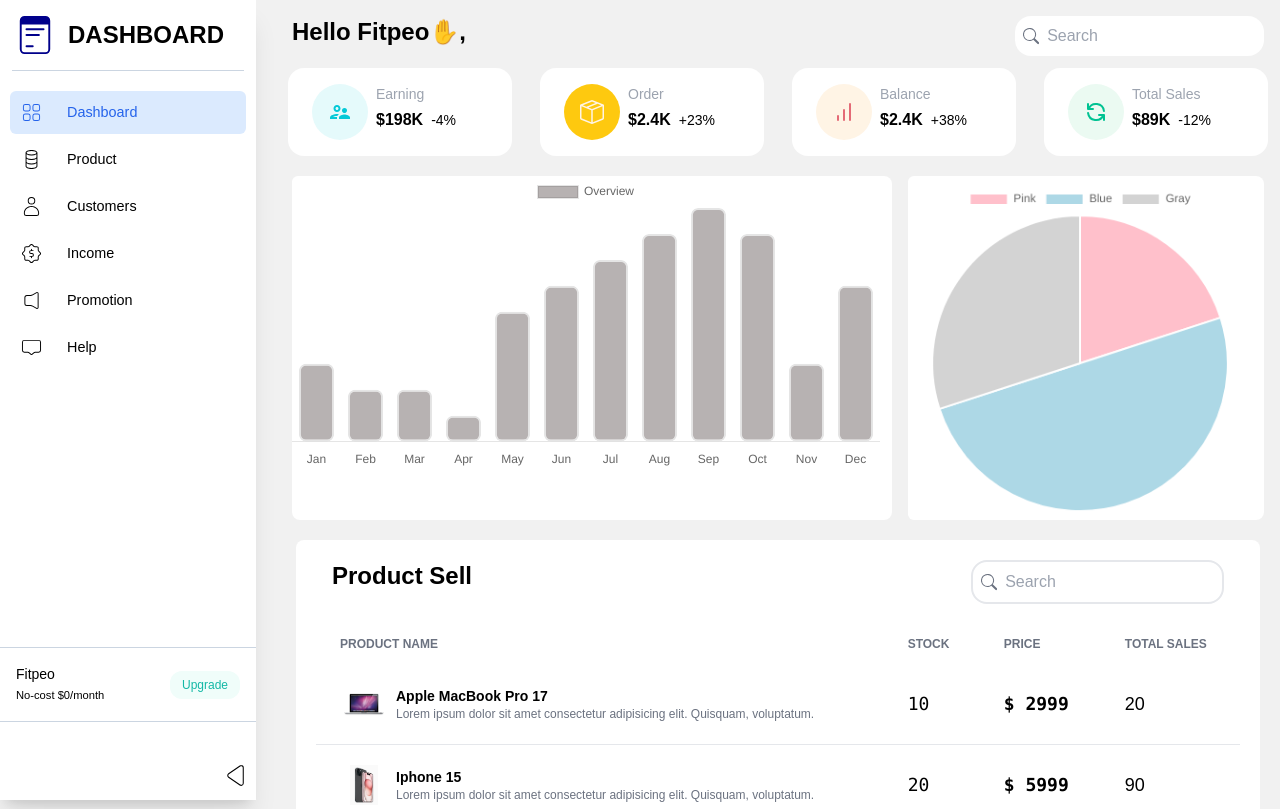
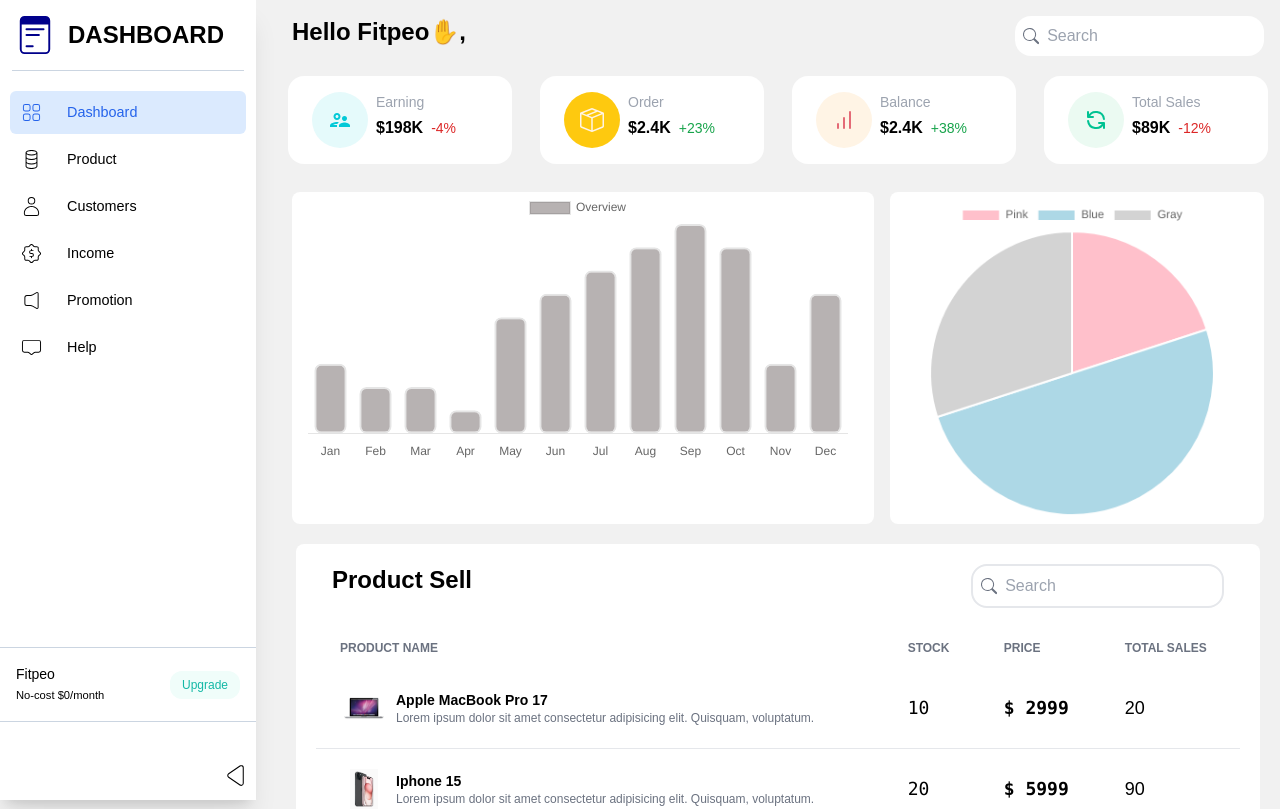
Before and after one commit to Bhupen12/dashboard, a React (Create React App) app: page / in a window 1280 px wide. Shown: the top 809 px of the page. Built offline with nearby package versions, Linux system fonts and the light colour scheme.

Commit message:
summery adjust

```diff
--- a/package.json
+++ b/package.json
@@ -21,7 +21,8 @@
     "start": "react-scripts start",
     "build": "react-scripts build",
     "test": "react-scripts test",
-    "eject": "react-scripts eject"
+    "eject": "react-scripts eject",
+    "deploy": "gh-pages -d build"
   },
   "eslintConfig": {
     "extends": [
@@ -42,6 +43,7 @@
     ]
   },
   "devDependencies": {
+    "gh-pages": "^6.0.0",
     "tailwind-scrollbar": "^3.0.5",
     "tailwindcss": "^3.3.3"
   }
--- a/src/components/BarChart.jsx
+++ b/src/components/BarChart.jsx
@@ -55,7 +55,7 @@ const BarChart = () => {
   };
 
   return (
-    <div className="">
+    <div className="mx-4">
       <Bar className="bg-white rounded-md" data={data} options={options}></Bar>
     </div>
   );
--- a/src/components/PieChart.jsx
+++ b/src/components/PieChart.jsx
@@ -17,7 +17,7 @@ const data = {
 
 const PieChart = () => {
   return (
-    <div className="">
+    <div className=" mx-4">
       {/* size of pie chart */}
       <Pie className="bg-white rounded-md h-36 p-2" data={data} />
     </div>
--- a/src/components/Summery.jsx
+++ b/src/components/Summery.jsx
@@ -9,7 +9,7 @@ const Summery = () => {
     {
       icon: <MdOutlineSupervisorAccount />,
       amount: "$198K",
-      percentage: "-4%",
+      percentage: "-4",
       title: "Earning",
       iconColor: "#03C9D7",
       iconBg: "#E5FAFB",
@@ -18,7 +18,7 @@ const Summery = () => {
     {
       icon: <BsBoxSeam />,
       amount: "$2.4K",
-      percentage: "+23%",
+      percentage: "+23",
       title: "Order",
       iconColor: "rgb(255, 244, 229)",
       iconBg: "rgb(254, 201, 15)",
@@ -27,7 +27,7 @@ const Summery = () => {
     {
       icon: <FiBarChart />,
       amount: "$2.4K",
-      percentage: "+38%",
+      percentage: "+38",
       title: "Balance",
       iconColor: "rgb(228, 106, 118)",
       iconBg: "rgb(255, 244, 229)",
@@ -36,7 +36,7 @@ const Summery = () => {
     {
       icon: <HiOutlineRefresh />,
       amount: "$89K",
-      percentage: "-12%",
+      percentage: "-12",
       title: "Total Sales",
       iconColor: "rgb(0, 194, 146)",
       iconBg: "rgb(235, 250, 242)",
@@ -64,7 +64,7 @@ const SummeryCard = ({
   return (
     <div
       key={title}
-      className="bg-white h-auto dark:text-gray-200 dark:bg-secondary-dark-bg md:w-56  p-4 rounded-2xl flex flex-row"
+      className="bg-white h-auto dark:text-gray-200 dark:bg-secondary-dark-bg m-2 p-4 rounded-2xl flex flex-row w-[-webkit-fill-available] md:w-56"
     >
       <div>
         <button
@@ -79,7 +79,11 @@ const SummeryCard = ({
         <p className=" text-sm text-gray-400">{title}</p>
         <p className="mt-1">
           <span className="font-bold text-black">{amount}</span>
-          <span className={`text-sm text-${pcColor} ml-2`}>{percentage}</span>
+          {percentage > 0 ? (
+            <span className={`text-sm text-green-600 ml-2`}>{percentage}%</span>
+          ) : (
+            <span className={`text-sm text-red-600 ml-2`}>{percentage}%</span>
+          )}
         </p>
       </div>
     </div>
```
Also changed, not shown: 1 other file (tests, documents, lock files or other folders).
